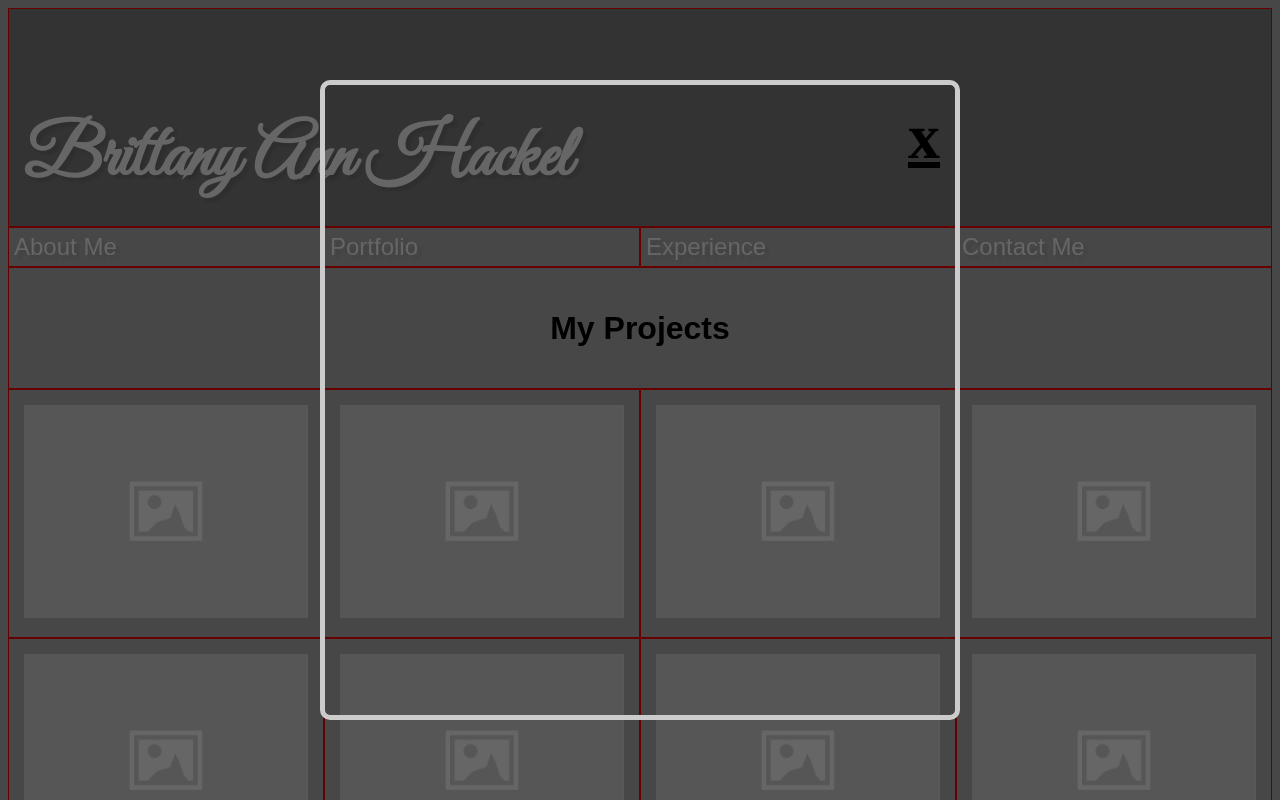
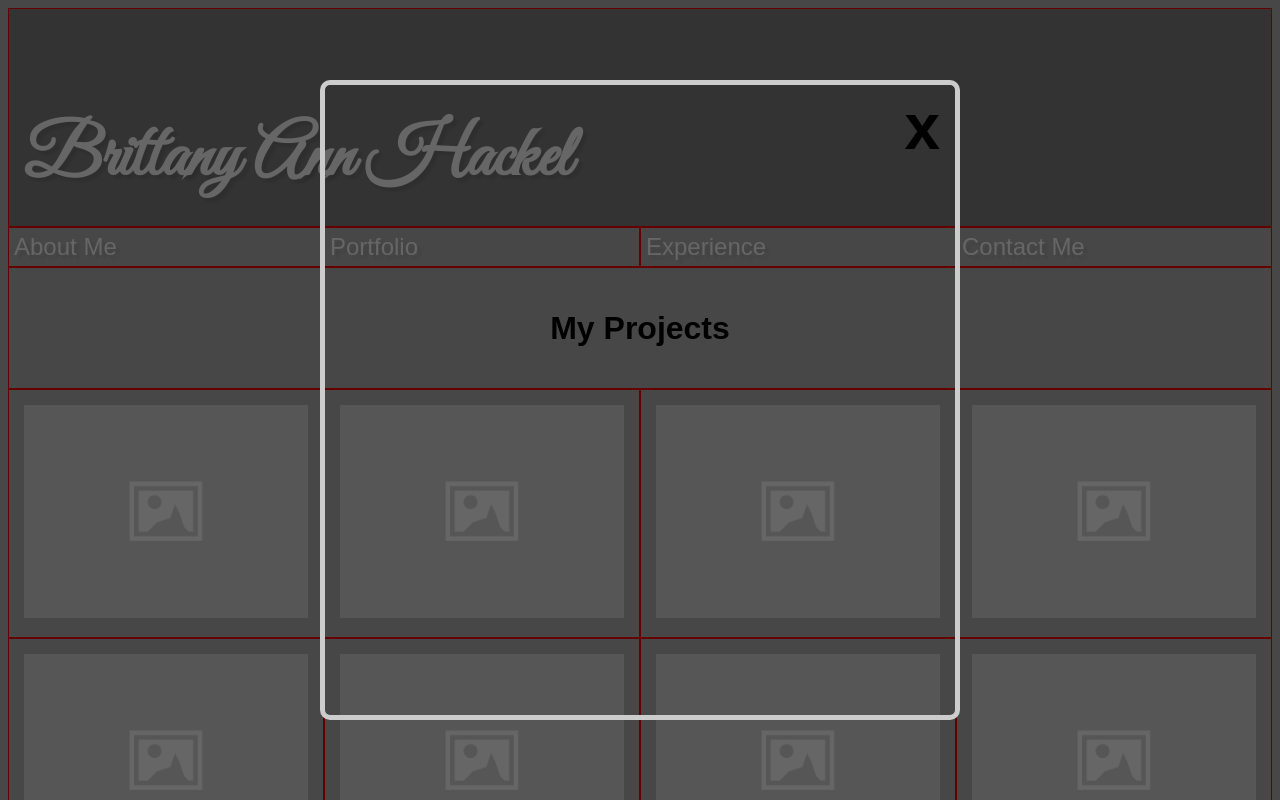
Before and after one commit to erskin19/MI362FinalProject, a PHP site: page /portfolio.php in a window 1280 px wide, after a click that opens the changed part. Run offline with PHP 8.4, Linux system fonts and the light colour scheme; some libraries are stand-ins or nearby versions.

Commit message:
creating popup box

```diff
--- a/css/main.css
+++ b/css/main.css
@@ -125,10 +125,11 @@ header h1{
 
 #popup a {
     position:absolute;
-    top: 15px;
+    top: 5px;
     right: 15px;
     font-size: 4em;
     font-weight: bold;
+    font-family: "Arial", Arial, sans-serif;
     color: black;
 
 }
@@ -136,16 +137,20 @@ header h1{
 /* unvisited link */
 #popup a:link {
     color: black;
+    text-decoration: none;
 }
 
 /* visited link */
 #popup a:visited {
     color: black;
+    text-decoration: none;
 }
 
 /* mouse over link */
 #popup a:hover {
     color: black;
+    text-decoration: none;
+    background-color: #F6FBFC;
 }
 
 /* selected link */
@@ -153,6 +158,7 @@ header h1{
     color: black;
     border:2px dashed black;
     border-radius:5px;
+    text-decoration: none;
 }
 
 
```
